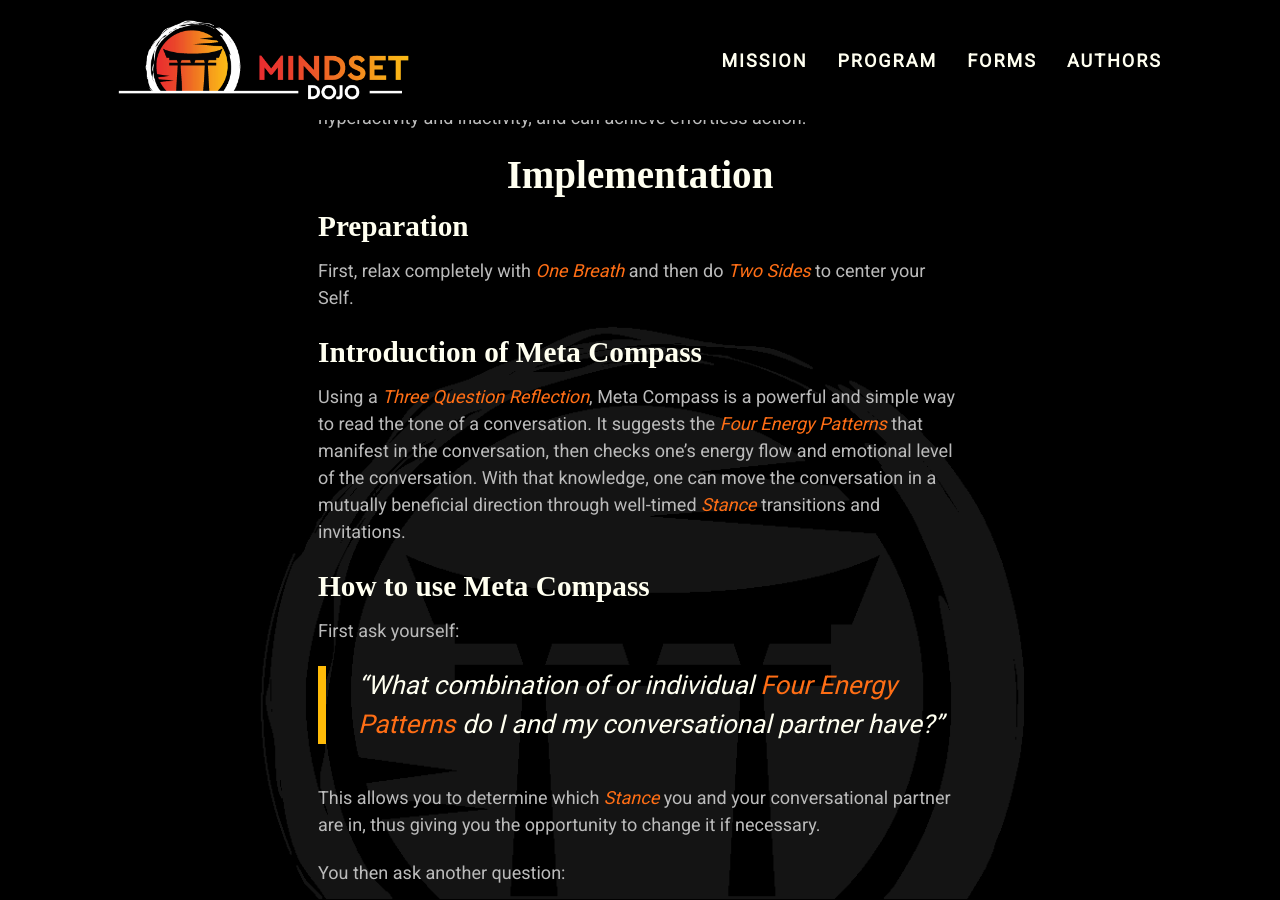
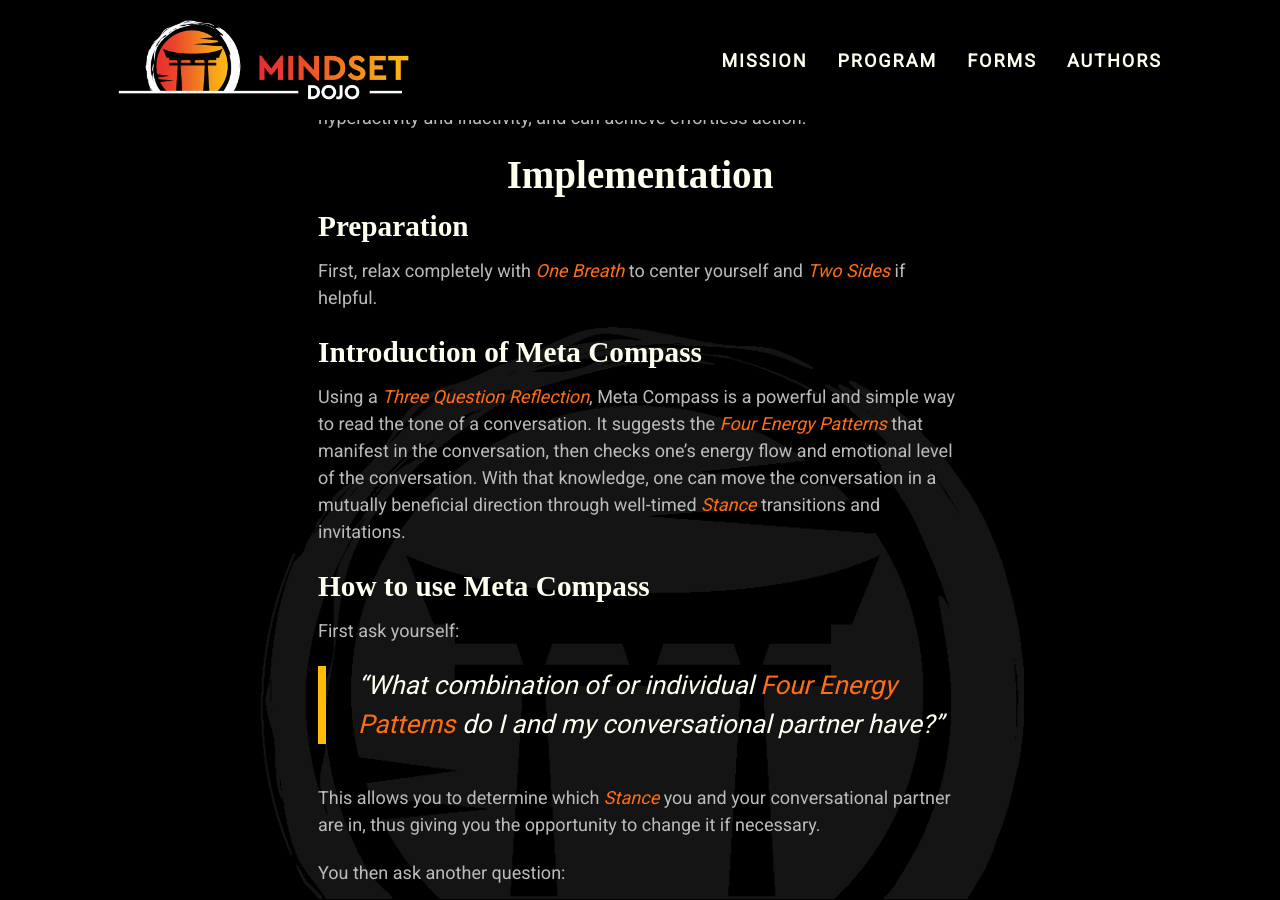
Before and after one commit to mindset-dojo/mindset-dojo.github.io, a Jekyll site: the page built from _forms/tone.md, in a window 1280 px wide and 900 px high, scrolled down 664 px. Built offline with Jekyll 4.4.1, drawn with Linux system fonts in a browser that asks for light colours; some web fonts are replaced.

Commit message:
fix(tone): language.

```diff
--- a/_forms/tone.md
+++ b/_forms/tone.md
@@ -22,7 +22,7 @@ You feel the undercurrent of the conversation in your gut and are invited to res
 
 ### Preparation
 
-First, relax completely with [One Breath](../one-breath/) and then do [Two Sides](../two-sides/) to center your Self.
+First, relax completely with [One Breath](../one-breath/) to center yourself and [Two Sides](../two-sides/) if helpful.
 
 ### Introduction of Meta Compass
 
```
